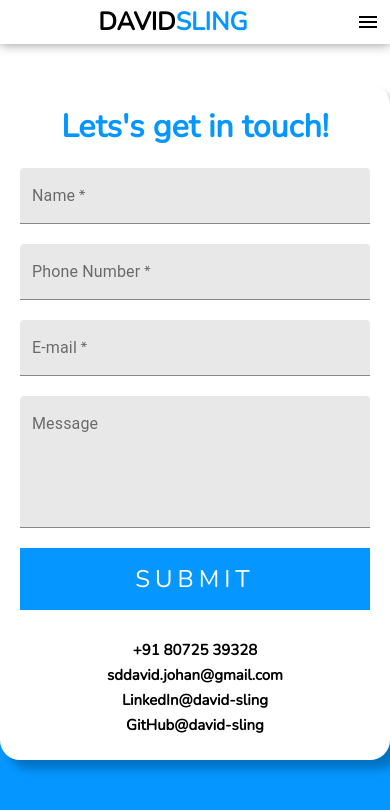
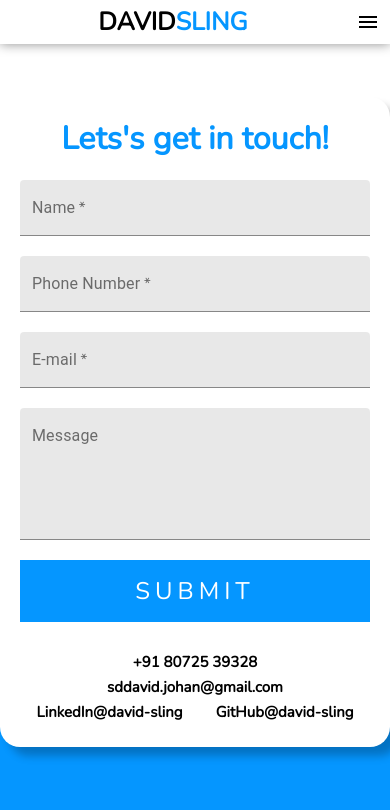
Before and after one commit to david-sling/davidsling.in, a React (Create React App) app: page /contact in a window 390 px wide. Shown: the top 810 px of the page. Built offline with nearby package versions, Linux system fonts and the light colour scheme.

Commit message:
Flex wrapped contact

```diff
--- a/src/css/App.css
+++ b/src/css/App.css
@@ -872,25 +872,19 @@
   display: -webkit-box;
   display: -ms-flexbox;
   display: flex;
-  -webkit-box-pack: justify;
-      -ms-flex-pack: justify;
-          justify-content: space-between;
+  -webkit-box-pack: center;
+      -ms-flex-pack: center;
+          justify-content: center;
   -ms-flex-wrap: wrap;
       flex-wrap: wrap;
 }
 
-@media screen and (max-width: 950px) {
-  .Contact form .details {
-    -webkit-box-orient: vertical;
-    -webkit-box-direction: normal;
-        -ms-flex-direction: column;
-            flex-direction: column;
-  }
-}
-
 .Contact form .details a {
+  -webkit-box-flex: 1;
+      -ms-flex: 1 1 auto;
+          flex: 1 1 auto;
   text-align: center;
-  margin: 0 5px 5px 5px;
+  margin: 0 15px 5px 15px;
 }
 
 .Contact form .details a:hover {
--- a/src/css/App.scss
+++ b/src/css/App.scss
@@ -601,14 +601,12 @@
     }
     .details {
       display: flex;
-      justify-content: space-between;
+      justify-content: center;
       flex-wrap: wrap;
-      @media screen and (max-width: 950px) {
-        flex-direction: column;
-      }
       a {
+        flex: 1 1 auto;
         text-align: center;
-        margin: 0 5px 5px 5px;
+        margin: 0 15px 5px 15px;
         &:hover {
           color: $primary-color;
           text-decoration: underline;
```
Also changed, not shown: 1 other file (tests, documents, lock files or other folders).
